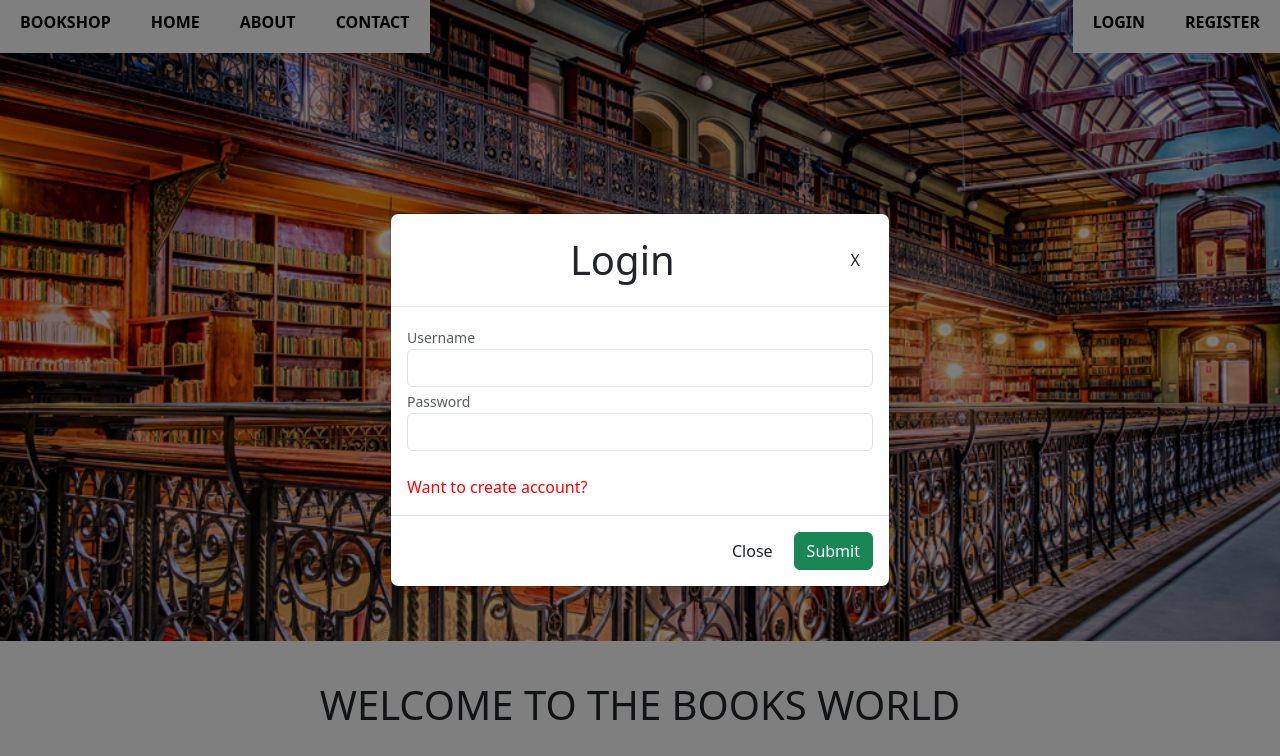
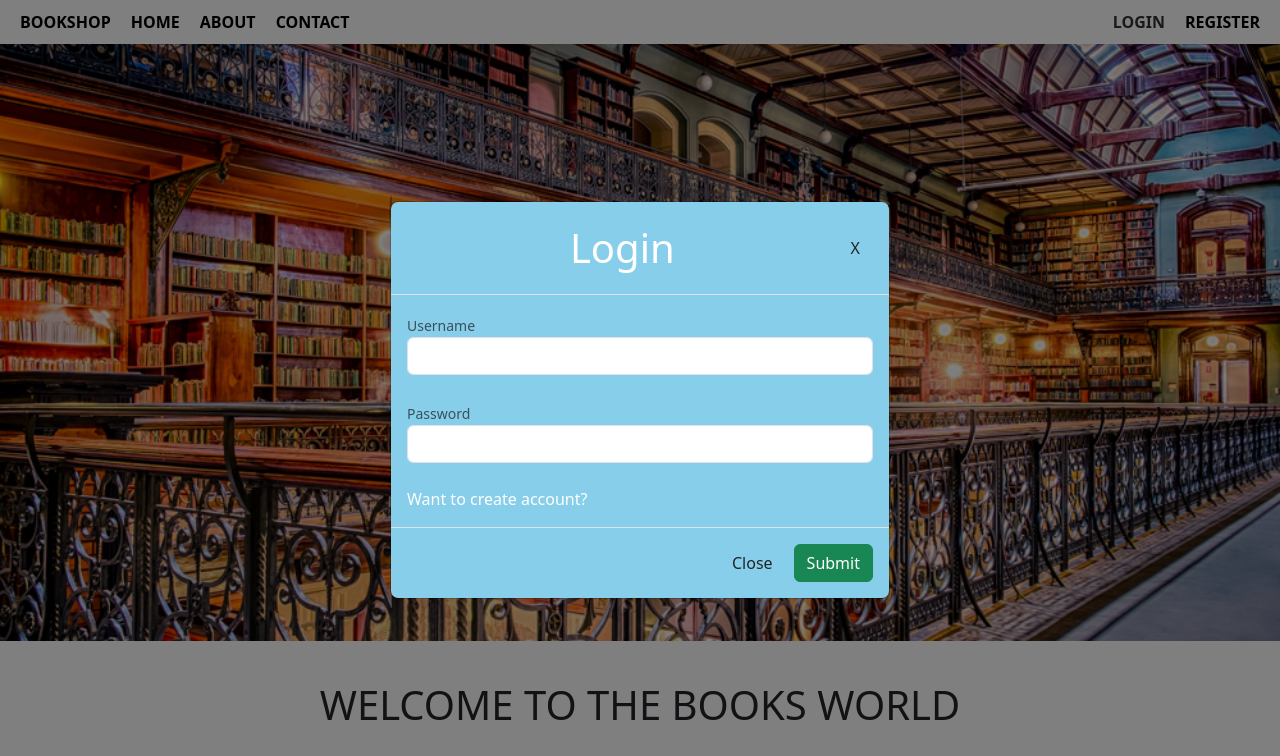
Before and after one commit to shravan-essence/Bookshop, a plain HTML site: page index.html in a window 1280 px wide. Both pictures are taken after a click on the link "LOGIN". Shown: the top 756 px of the page. Drawn offline with nearby package versions, Linux system fonts and the light colour scheme.

Commit message:
[Added] Basic Login and Register feature

```diff
--- a/base.css
+++ b/base.css
@@ -20,7 +20,7 @@ li {
 li a {
 	text-decoration: none;
 	color: white;
-	padding: 20px 20px;
+	padding: 10px 10px;
 	font-weight: bolder;
 }
 
@@ -60,9 +60,25 @@ li:not(:first-child) a:hover {
 
 .modal .modal-body a {
 	text-decoration: none;
+	color: white;
+}
+body.modal-open {
+  overflow-y: hidden;
+}
+
+.register-modal .modal-content{
+	background-color: skyblue;
+	color: white;
+}
+
+.login-modal .modal-content{
+	background-color: skyblue;
+	color: white;
+}
+
+.error {
 	color: red;
 }
-
 .welcomeImage img {
 	width: 100%;
 }
--- a/base.js
+++ b/base.js
@@ -9,12 +9,151 @@ window.onload =function(){
 		$("#usernamebtn").remove();
 		$("#passwordbtn").remove();
 	}
-	else {
+	else if(count == 1){
 		$("#adminbtn").show();
 		$("#profilebtn").show();
 		$("#logoutbtn").show();
 		$("#profile-btn").show();
 		$("#usernamebtn").show();
 		$("#passwordbtn").show();
+		$("#login").hide();
+		$("#register").hide();
 	}
 };
+
+$(document).ready(function(){
+  $("#registerForm").validate({
+    rules :{
+      username:{
+        required: true,
+        minlength: 4,
+        pattern: /^[a-zA-Z\s]+$/
+      },
+      email:{
+        required: true,
+        email:true
+      },
+      pass1: {
+        required: true,
+        minlength:6
+      },
+      pass2: {
+        required: true,
+        minlength:6,
+        equalTo: "#pass1"
+      }
+    },
+    messages: {
+      username: {
+        required: "Please enter username",
+        minlength: "Please enter minimum 4 letters",
+        pattern: "Please enter only letters"
+      },
+      email: {
+        required: "Please enter email address",
+        email: "Please enter valid email"
+      },
+      pass1: {
+        required: "Please enter password",
+        minlength:"Please enter minimum 6 characters"
+      },
+      pass2: {
+        required: "Please confirm your password",
+        minlength: "Please enter minimum 6 characters",
+        equalTo: "Please enter same password as above"
+      },
+    }
+  });
+  $("#loginForm").validate({
+    rules :{
+      username:{
+        required: true,
+        minlength: 4,
+        pattern: /^[a-zA-Z\s]+$/
+      },
+      pass: {
+        required: true,
+        minlength:6
+      }
+    },
+    messages: {
+      username: {
+        required: "Please enter username",
+        minlength: "Please enter minimum 4 letters",
+        pattern: "Please enter only letters"
+      },
+      pass: {
+        required: "Please enter password",
+        minlength:"Please enter minimum 6 characters"
+      }
+    }
+  });
+  var userInfo = []
+  $("#registerBtn").click(function(){
+  	var userInfo = JSON.parse(localStorage.getItem("userInfo"));
+  	console.log(userInfo)
+  	if($("#registerForm").valid()){
+      var username = $("#registerForm #username").val()
+      var email = $("#registerForm #email").val()
+      var password = $("#registerForm #pass1").val()
+      console.log(username);
+      console.log(email);
+      console.log(password);
+      var valid = 0
+      userInfo.forEach(function (obj) {
+	      if (obj.Username == username) {
+	      	alert("Username already taken");
+	      	valid = 1
+	      }else if (obj.Email == email){
+	      	alert("Email is already taken");
+	      	valid = 1
+	      }
+      });
+      if (valid ==0){
+		      userInfo.push({
+		        Username: username,
+		        Email: email,
+		        Password: password
+      		});
+		      localStorage.removeItem("userInfo");
+      		localStorage.setItem("userInfo", JSON.stringify(userInfo));
+		      alert("Registered successfully")
+		      location.reload()
+		      var url = $("#loginModal").data('target')
+        	location.replace(url);
+      	}
+    }
+  });
+
+  $("#loginBtn").click(function(){
+  	var userInfo = JSON.parse(localStorage.getItem("userInfo"));
+  	var valid = 0
+  	if($("#loginForm").valid()){
+  		var username = $("#loginForm #username").val()
+      var password = $("#loginForm #pass").val()
+      console.log(username);
+      console.log(password);
+      console.log(userInfo)
+      userInfo.forEach(function (obj) {
+	      if (obj.Username == username && obj.Password == password) {
+	        valid = 1
+	      }
+    	})
+      if (valid==1){
+    		alert("Logged In successfully");
+	      localStorage.removeItem("count");
+	      localStorage.setItem("count","1");
+	      localStorage.setItem("user",{"username":username,"password":password})
+	 		}
+	 		else{
+	 			alert("Please enter valid credentials")
+	 		}
+  	}
+  });
+  $("#logoutbtn").click(function(){
+  	localStorage.removeItem("count");
+	  localStorage.setItem("count","0");
+	  localStorage.removeItem("user");
+
+  });
+});
--- a/index.html
+++ b/index.html
@@ -12,13 +12,18 @@
 
 		<!-- JQuery CDN link -->
 		<script src="https://code.jquery.com/jquery-3.5.1.js"></script>
+
+		<!--JQuery validation CDN links-->
+		<script src="https://cdn.jsdelivr.net/npm/jquery-validation@1.19.5/dist/jquery.validate.js"></script>
+		<script src="https://cdn.jsdelivr.net/jquery.validation/1.16.0/jquery.validate.min.js"></script>
+		<script src="https://cdn.jsdelivr.net/jquery.validation/1.16.0/additional-methods.min.js"></script>
 	</head>
 	<body>
 		<div>
 			<div>
 				<nav class="nav text-uppercase" id="container">
 					<ul>
-						<li><a href="index.html" id="home">BookShop</a></li>
+						<li><a href="index.html" >BookShop</a></li>
 						<li><a href="index.html">home</a></li>
 						<li><a href="#about">about</a></li>
 						<li><a href="#contact">contact</a></li>
@@ -31,13 +36,13 @@
 									<a data-toggle="modal" href="#passwordModal" id="passwordbtn">Change Password</a>
 								</div>
 							</li>
-							<li><a data-toggle="modal" href="#loginModal">login</a></li>
-							<li><a data-toggle="modal" href="#registerModal">register</a></li>
+							<li><a data-toggle="modal" href="#loginModal" id="login">login</a></li>
+							<li><a data-toggle="modal" href="#registerModal" id="register">register</a></li>
 							<li><a href="#" id="logoutbtn">logout</a></li>
 						</div>
 					</ul>
 				</nav>
-				<div class="welcomeImage">
+				<div class="welcomeImage" id="home">
 					<img src="images/library.jpg">
 				</div>
 			</div>
@@ -101,18 +106,19 @@
 								<button type="button" data-dismiss="modal" class="btn close">X</button>
 							</div>
 							<div class="modal-body">
-								<form>
+								<form id="loginForm" method="POST" action="index.html">
 									<label for="username" class="form-text">Username</label>
-									<input type="text" name="username" id="username" class="form-control">
+									<input type="text" name="username" id="username" class="form-control"><br>
 
 									<label for="pass" class="form-text">Password</label>
-									<input type="password" name="pass" id="pass" class="form-control">
-								</form><br>
+									<input type="password" name="pass" id="pass" class="form-control"><br>
+
 								<a data-toggle="modal" href="#registerModal" data-dismiss="modal">Want to create account?</a>
 							</div>
 							<div class="modal-footer">
 								<button type="button" class="btn btn-default" data-dismiss="modal">Close</button>
-								<button class="btn btn-success" >Submit</button>
+								<button type="submit" class="btn btn-success" id="loginBtn">Submit</button>
+								</form><br>
 							</div>
 						</div>
 					</div>
@@ -128,24 +134,25 @@
 								<button type="button" data-dismiss="modal" class="btn close">X</button>
 							</div>
 							<div class="modal-body">
-								<form>
+								<form id="registerForm">
 									<label for="username" class="form-text">Username</label>
-									<input type="text" name="username" id="username" class="form-control">
+									<input type="text" name="username" id="username" class="form-control"><br>
 
 									<label for="email" class="form-text">Email</label>
-									<input type="email" name="email" id="email" class="form-control">
+									<input type="email" name="email" id="email" class="form-control"><br>
 
 									<label for="pass1" class="form-text">Password</label>
-									<input type="password" name="pass1" id="pass1" class="form-control">
+									<input type="password" name="pass1" id="pass1" class="form-control"><br>
 
 									<label for="pass2" class="form-text">Confirm Password</label>
-									<input type="password" name="pass2" id="pass2" class="form-control">
-								</form><br>
+									<input type="password" name="pass2" id="pass2" class="form-control"><br>
+
 								<a data-toggle="modal" href="#loginModal" data-dismiss="modal">Already have an account?</a>
 							</div>
 							<div class="modal-footer">
 								<button type="button" class="btn btn-default" data-dismiss="modal">Close</button>
-								<button class="btn btn-success" >Submit</button>
+								<button type="submit" class="btn btn-success" id="registerBtn" >Submit</button>
+								</form><br>
 
 							</div>
 						</div>
@@ -275,9 +282,26 @@
 		        	if (scroll > 20) {
 			          $('nav ul').css({
 			          	"position":"fixed",
-            	"top":"0"
+			            "top":"-10px",
+			            "padding":"10px 10px",
+			            "background-color":"white",
+
 			          });
-            $('nav li a').css({"background-color":"white","color":"black"});
+			          $('ul li a').css({
+			          	"color":"black",
+			          });
+								$("ul li a").hover(function(){
+  								$(this).css({
+  									"background-color": "black",
+  									"color":"white",
+  									"opacity":"0.8"
+  									});
+  							}, function(){
+  								$(this).css({
+  									"background-color":"white",
+  									"color":"black"
+  								});
+								});
 		        	}
 
 	    		});
```
Lines whose indentation alone changed are shown as unchanged.
